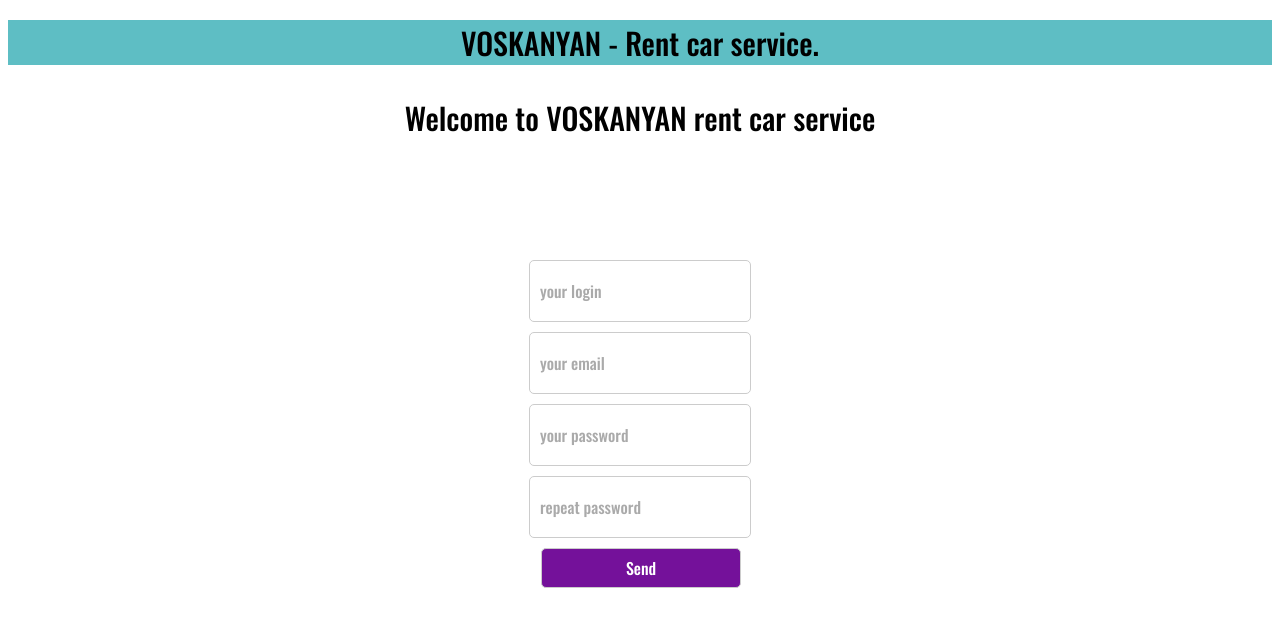
After one commit to voskanyan777/rent-car-platform, a Django app: page /login/ in a window 1280 px wide. The commit adds this page. Shown: the top 627 px of the page. Run offline with Django 5.2, Linux system fonts and the light colour scheme.

Commit message:
Added auth page

```diff
--- /dev/null
+++ b/rent_car/app/static/css/login.css
@@ -0,0 +1,56 @@
+@import url('https://fonts.googleapis.com/css2?family=Oswald:wght@200..700&display=swap');
+
+
+* {
+    font-family: "Oswald", sans-serif;
+    font-optical-sizing: auto;
+    font-weight: 500;
+    font-style: normal;
+    font-size: 30px;
+}
+
+
+
+.welcome-text p{
+    text-align: center;
+}
+.auth-form{
+    position: relative;
+    display: flex;
+    justify-content: center;
+    align-items: center;
+    margin-top: 120px;
+}
+.main-form {
+    display: flex;
+    flex-direction: column;
+    gap: 10px; /* Расстояние между элементами формы */
+}
+
+.main-form input, button{
+    width: 200px;
+    height: 40px;
+    padding: 10px;
+    font-size: 16px;
+    border: 1px solid #ccc;
+    border-radius: 5px;
+}
+.main-form input::placeholder{
+    color: #aaa;
+}
+button{
+    background-color: #74119a;
+    color: white;
+    padding: 5px;
+}
+button:hover{
+    cursor: pointer;
+}
+.error-message{
+    border: 2px solid #811d1d;
+    position: relative;
+    display: none;
+    justify-content: center;
+    align-items: center;
+    margin-top: 120px;
+}
--- /dev/null
+++ b/rent_car/app/static/js/login.js
@@ -0,0 +1,6 @@
+const authForm = document.getElementById('main-form');
+const errorMessage = document.getElementById('error-message');
+authForm.addEventListener('submit', function (event) {
+    event.preventDefault();
+    errorMessage.style.display = 'flex';
+})
--- a/rent_car/app/views.py
+++ b/rent_car/app/views.py
@@ -2,3 +2,6 @@ from django.shortcuts import render
 
 def index(request):
     return render(request, 'index.html')
+
+def login(request):
+    return render(request, 'login.html')
--- a/rent_car/rent_car/urls.py
+++ b/rent_car/rent_car/urls.py
@@ -16,9 +16,10 @@ Including another URLconf
 """
 from django.contrib import admin
 from django.urls import path
-from app.views import index
+from app.views import index, login
 
 urlpatterns = [
     path('admin/', admin.site.urls),
     path('', index),
+    path('login/', login),
 ]
--- a/rent_car/templates/index.html
+++ b/rent_car/templates/index.html
@@ -22,7 +22,7 @@
             </h1>
         </div>
         <div class="nav-menu">
-            <a href="">Go to registration</a>
+            <a href="/login/">Go to registration</a>
             <a href="">Go to catalog</a>
         </div>
     </div>
--- /dev/null
+++ b/rent_car/templates/login.html
@@ -0,0 +1,27 @@
+{% extends 'base.html' %}
+{% load static %}
+
+{% block css_additional %}
+    <link rel="stylesheet" href="{% static 'css/login.css' %}">
+{% endblock %}
+
+{% block content %}
+    <div class="wrapper">
+        <div class="welcome-text">
+            <p>Welcome to VOSKANYAN rent car service</p>
+        </div>
+        <div class="auth-form">
+            <form action="" method="post" class="main-form" id="main-form">
+                <input type="text" placeholder="your login">
+                <input type="text" placeholder="your email">
+                <input type="password" placeholder="your password">
+                <input type="password" placeholder="repeat password">
+                <button type="submit" style="margin-left: 12px">Send</button>
+            </form>
+        </div>
+        <div class="error-message" id="error-message">
+            <h1>There are empty fields!</h1>
+        </div>
+    </div>
+    <script src="{% static 'js/login.js' %}"></script>
+{% endblock %}
```
